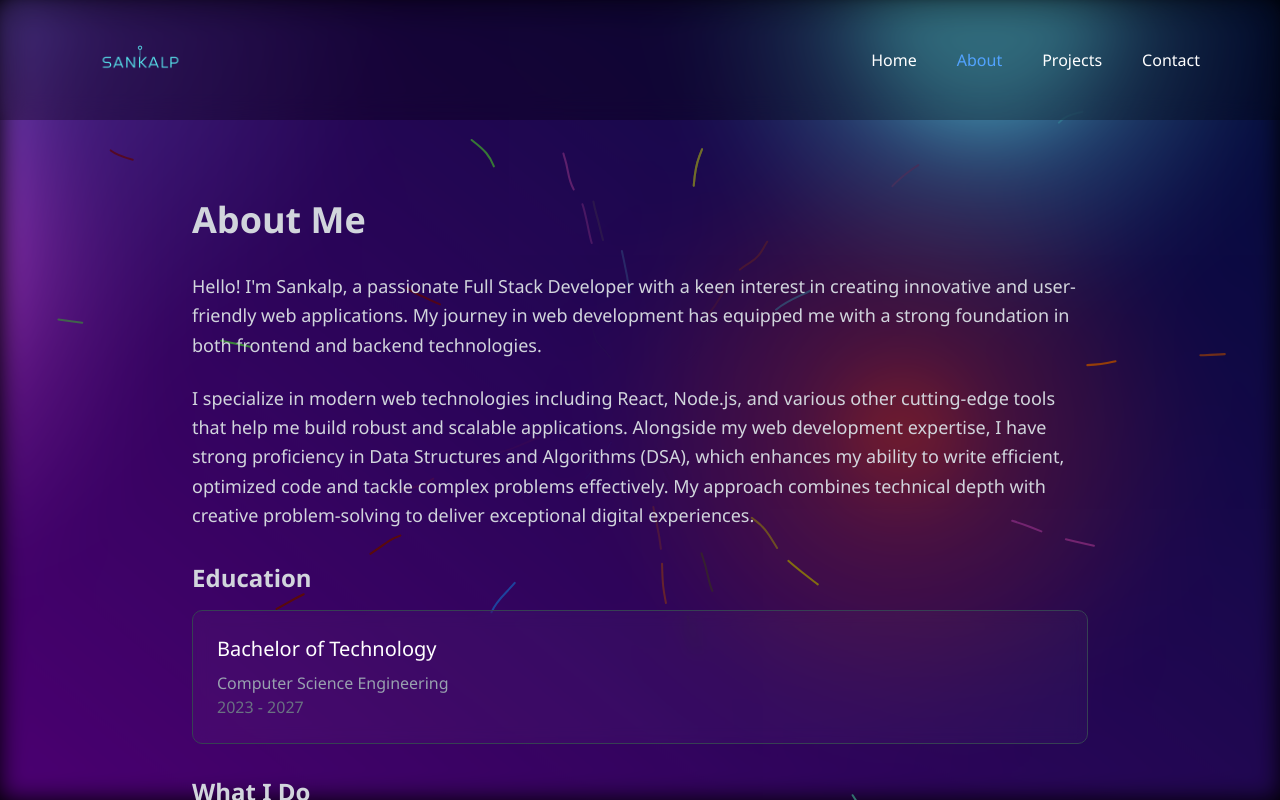
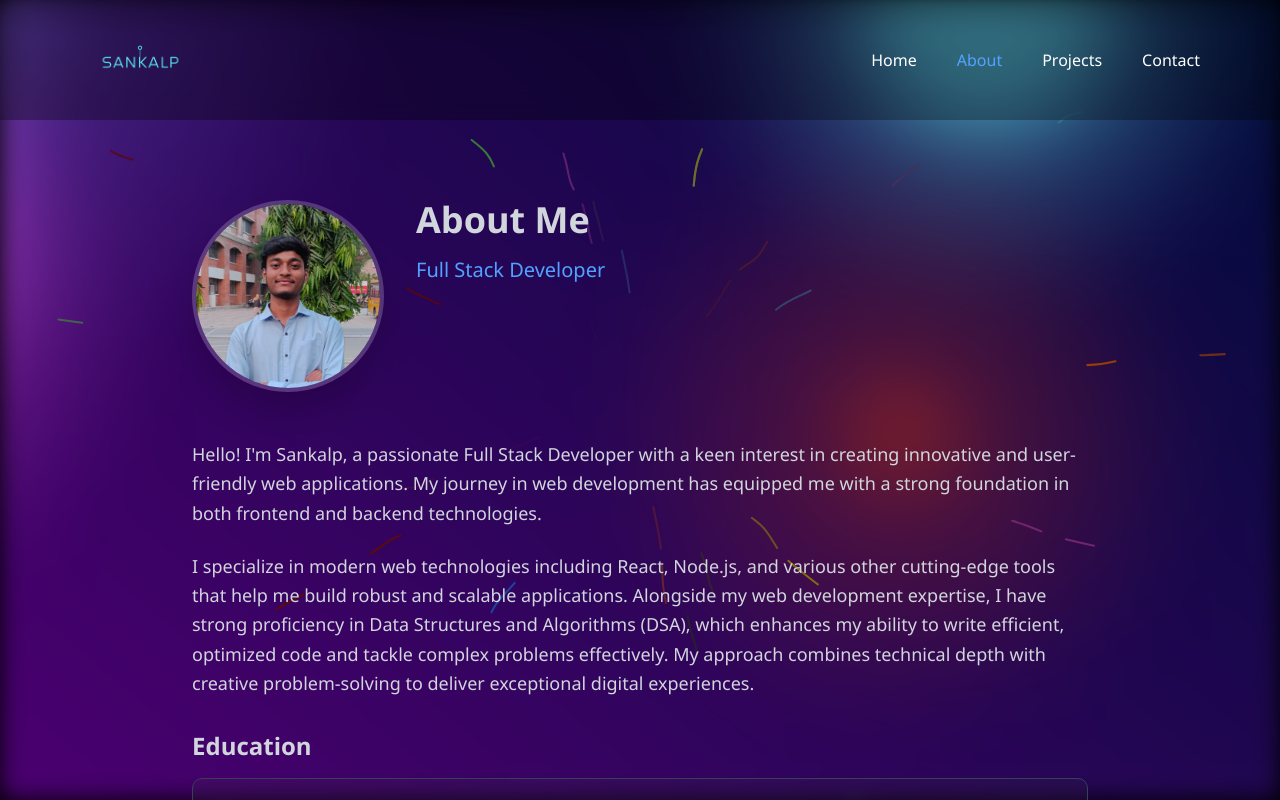
Before and after one commit to Arikalp/Portfolio, a Next.js app: page / in a window 1280 px wide. Both pictures are taken after a click on the item "About". Shown: the top 800 px of the page. Built offline with nearby package versions, Linux system fonts and the light colour scheme.

Commit message:
Added Profile Photo Section

```diff
--- a/app/components/About.js
+++ b/app/components/About.js
@@ -14,14 +14,44 @@ const About = () => {
         transition={{ duration: 0.8 }}
         className="max-w-4xl mx-auto relative z-10"
       >
+        <div className="flex flex-col md:flex-row items-center md:items-start gap-6 sm:gap-8 mb-8 sm:mb-12">
+          <motion.div
+            initial={{ opacity: 0, scale: 0.8 }}
+            animate={{ opacity: 1, scale: 1 }}
+            transition={{ duration: 0.8 }}
+            className="flex-shrink-0"
+          >
+            <div className="relative">
+              <motion.img
+                src="/assets/Profile_Photo.jpg"
+                alt="Sankalp Saini"
+                className="w-32 h-32 sm:w-40 sm:h-40 md:w-48 md:h-48 rounded-full object-cover object-top border-4 border-white/20 shadow-2xl"
+                whileHover={{ scale: 1.05 }}
+                transition={{ duration: 0.3 }}
+              />
+              <div className="absolute inset-0 rounded-full bg-gradient-to-tr from-blue-500/20 to-purple-500/20 opacity-0 hover:opacity-100 transition-opacity duration-300" />
+            </div>
+          </motion.div>
+
+          <div className="flex-1 text-center md:text-left">
             <motion.h1
               initial={{ opacity: 0, x: -100 }}
               animate={{ opacity: 1, x: 0 }}
               transition={{ duration: 0.8 }}
-          className="text-2xl sm:text-3xl md:text-4xl font-bold mb-6 sm:mb-8 hero text-gray-300"
+              className="text-2xl sm:text-3xl md:text-4xl font-bold mb-3 sm:mb-4 hero text-gray-300"
             >
               About Me
             </motion.h1>
+            <motion.p
+              initial={{ opacity: 0, x: -50 }}
+              animate={{ opacity: 1, x: 0 }}
+              transition={{ duration: 0.8, delay: 0.2 }}
+              className="text-lg sm:text-xl text-blue-400 font-medium"
+            >
+              Full Stack Developer
+            </motion.p>
+          </div>
+        </div>
 
         <motion.div
           initial={{ opacity: 0, y: 20 }}
```
Also changed, not shown: public/assets/Profile_Photo.jpg (added). Lines whose indentation alone changed are shown as unchanged.
